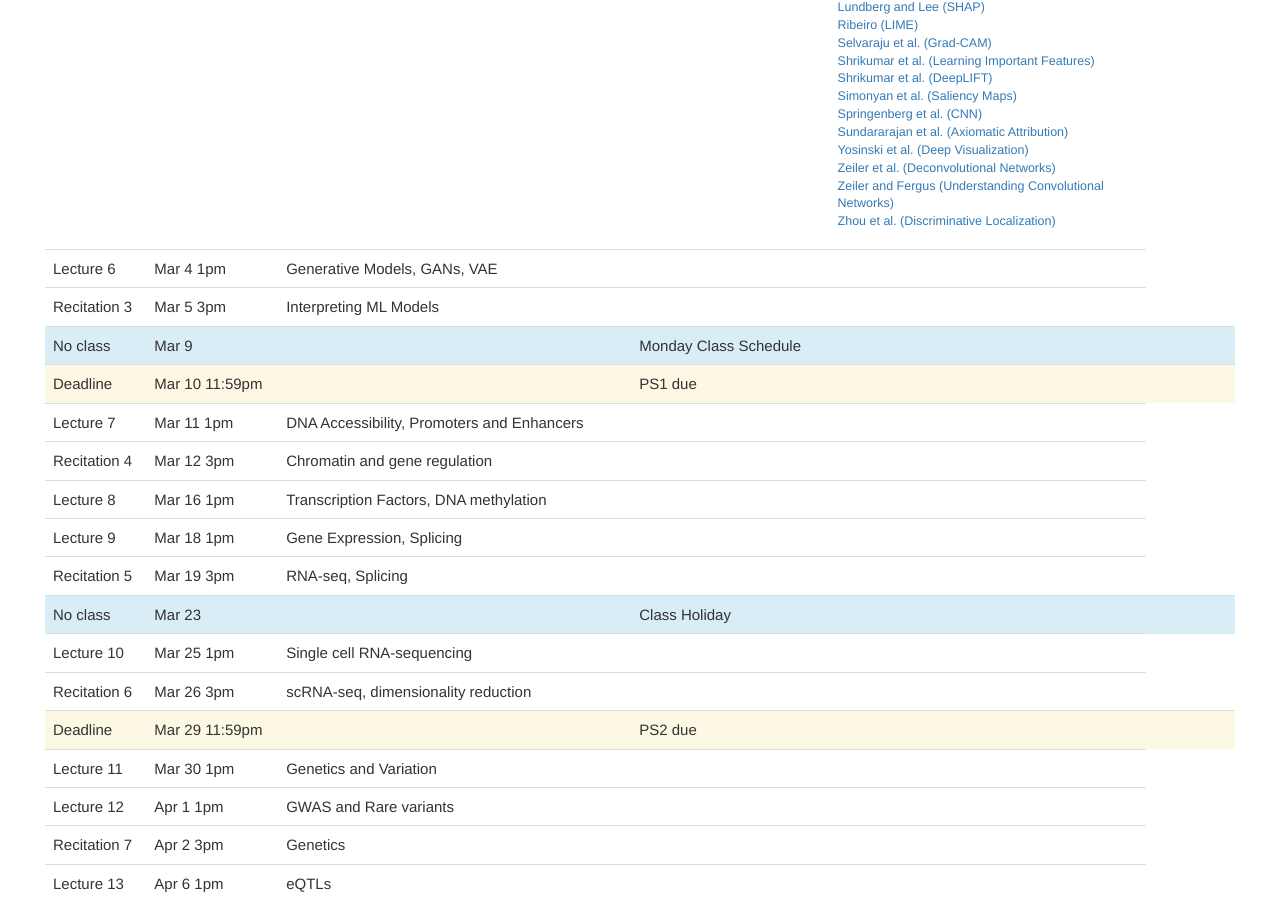
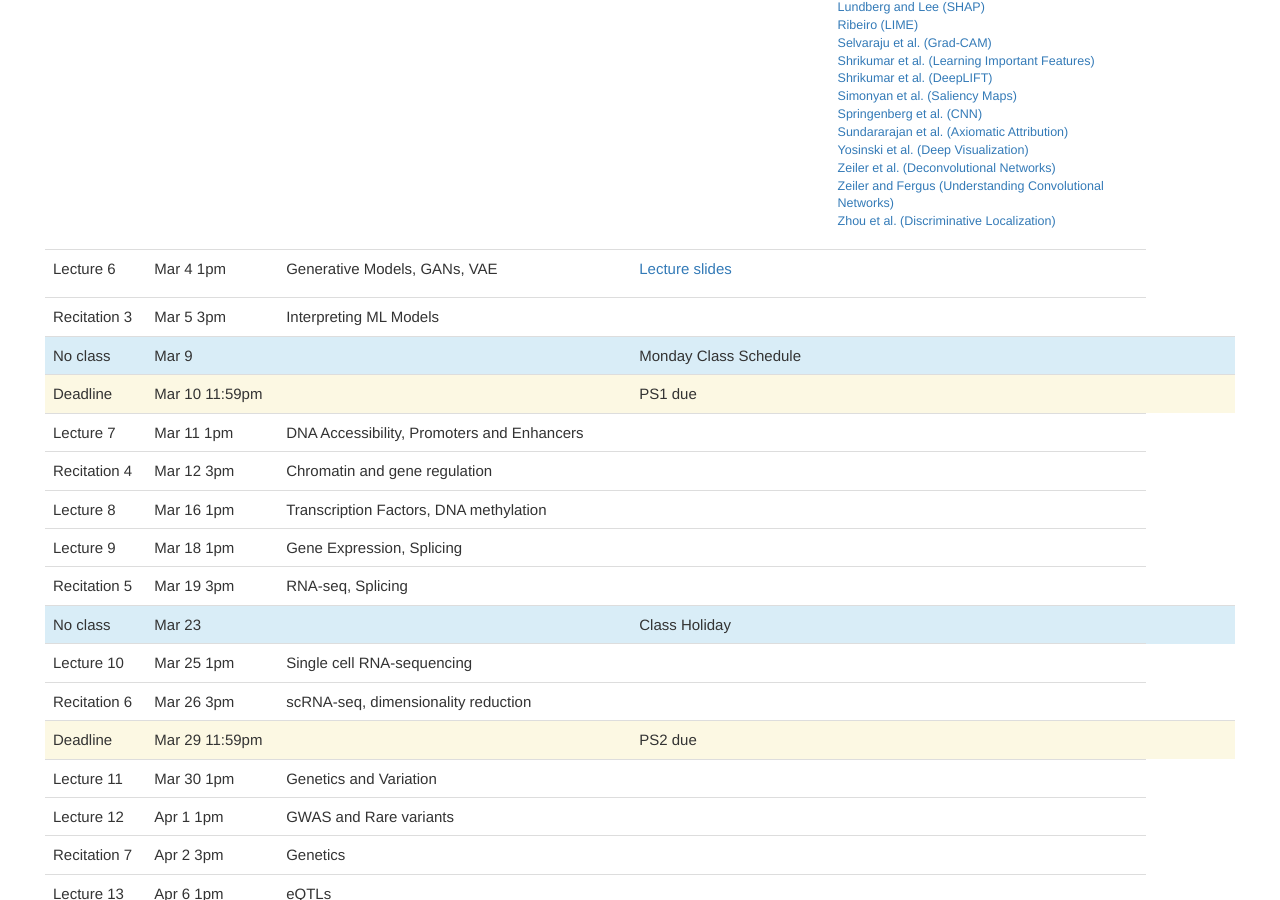
Before and after one commit to mit6874/mit6874.github.io, a Jekyll site: the page built from index.html, in a window 1280 px wide and 900 px high, scrolled down 1132 px. Built offline with Jekyll 4.4.1, drawn with Linux system fonts in a browser that asks for light colours; nearby versions of some CDN libraries.

Commit message:
update l06

```diff
--- a/index.html
+++ b/index.html
@@ -137,7 +137,11 @@ layout: default
             <td>Lecture 6</td>
             <td>Mar 4 1pm</td>
             <td>Generative Models, GANs, VAE</td>
-            <td></td>
+            <td>
+            	<ul>
+                    <li><a href="assets/sp2021/slides/l06.pdf">Lecture slides</a></li>
+                </ul>
+            </td>
             <td></td>
         </tr>
         <tr>
```
Also changed, not shown: 4 other files.
